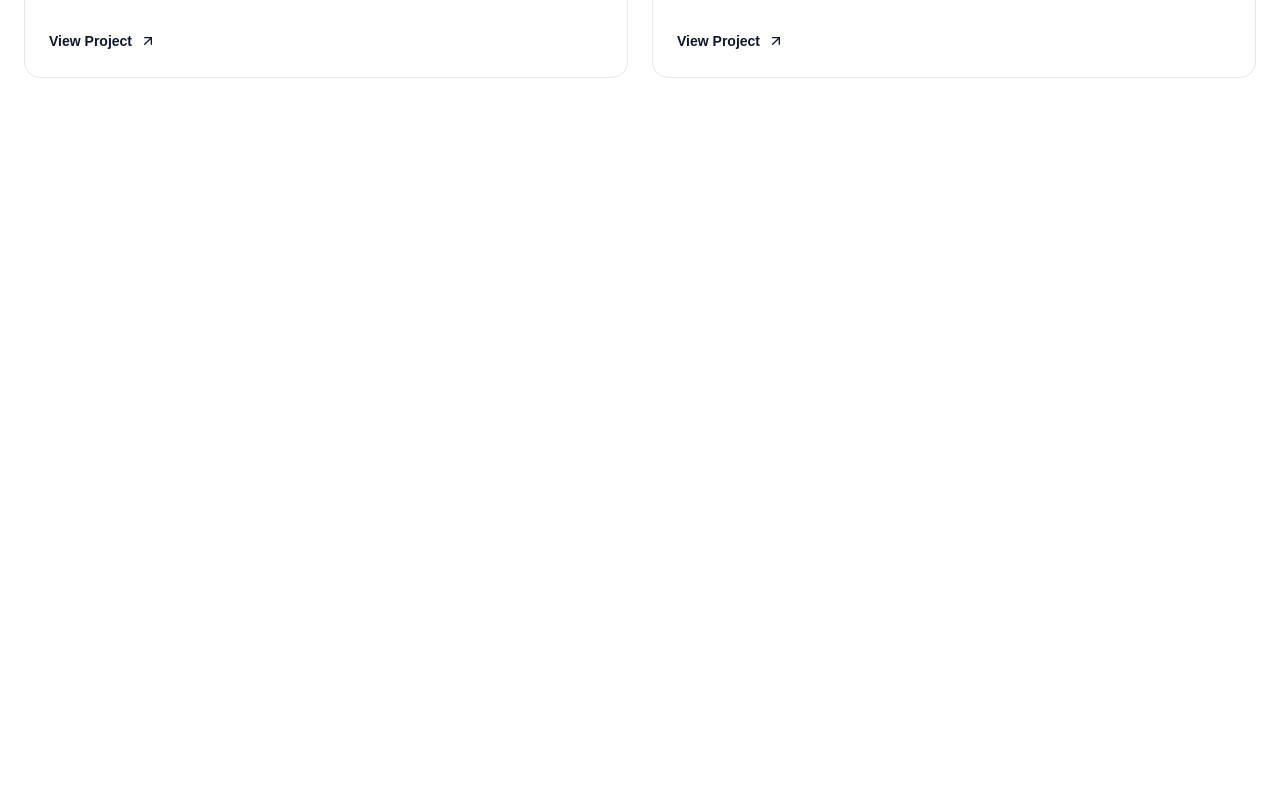
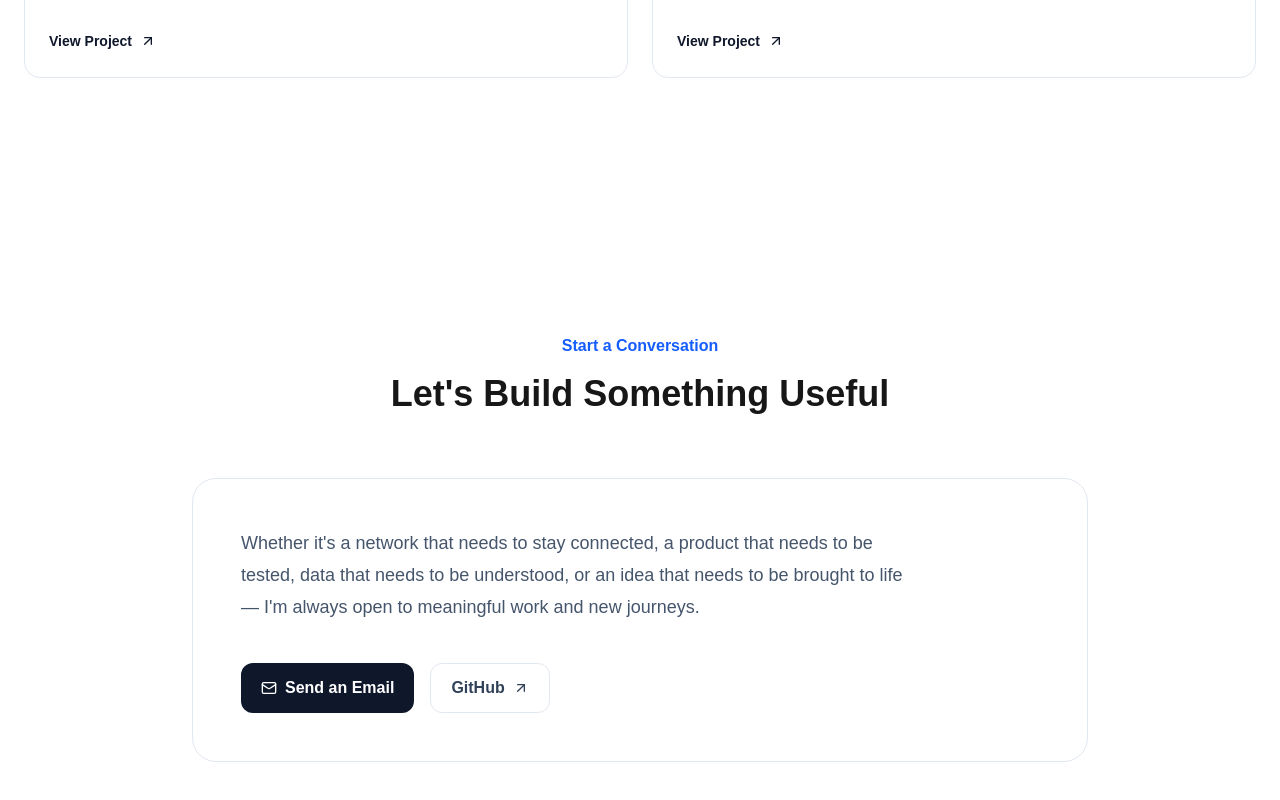
Before and after one commit to NeFoG28/yib-portofolio, a Next.js app: page / in a window 1280 px wide. Shown: the part 4476-5276 px from the top of the page. Before the commit the page ends 4682 px from the top, so only its background shows below. Built offline with nearby package versions, Linux system fonts and the light colour scheme.

Commit message:
feat(contact): add contact section

```diff
--- a/app/page.tsx
+++ b/app/page.tsx
@@ -5,6 +5,7 @@ import About from "@/components/sections/About";
 import Eperience from "@/components/sections/Experience";
 import Skills from "@/components/sections/Skills";
 import Projects from "@/components/sections/Projects";
+import Contact from "@/components/sections/Contact";
 
 
 export default function Home() {
@@ -19,6 +20,7 @@ export default function Home() {
         <Eperience />
         <Skills />
         <Projects />
+        <Contact />
       </main>
     </>
   );
--- /dev/null
+++ b/components/sections/Contact.tsx
@@ -0,0 +1,53 @@
+import { ArrowUpRight, Mail } from "lucide-react";
+import Section from "@/components/ui/Section";
+import { contact } from "@/data/contact";
+
+export default function Contact() {
+  return (
+    <Section
+      id="contact"
+      subtitle="Start a Conversation"
+      title="Let's Build Something Useful"
+    >
+      <div className="mx-auto max-w-4xl">
+
+        <div className="rounded-3xl border border-slate-200 bg-white p-8 md:p-12">
+
+          <p className="max-w-2xl text-lg leading-8 text-slate-600">
+            Whether it&apos;s a network that needs to stay connected,
+            a product that needs to be tested, data that needs to be
+            understood, or an idea that needs to be brought to life —
+            I&apos;m always open to meaningful work and new journeys.
+          </p>
+
+          <div className="mt-10 flex flex-col gap-4 sm:flex-row">
+
+            <a
+              href={`mailto:${contact.email}`}
+              className="inline-flex items-center justify-center gap-2 rounded-xl bg-slate-900 px-5 py-3 font-semibold text-white transition hover:bg-slate-800"
+            >
+              <Mail className="h-4 w-4" />
+              Send an Email
+            </a>
+
+            {contact.social.map((item) => (
+              <a
+                key={item.label}
+                href={item.url}
+                target="_blank"
+                rel="noopener noreferrer"
+                className="inline-flex items-center justify-center gap-2 rounded-xl border border-slate-200 px-5 py-3 font-semibold text-slate-700 transition hover:bg-slate-50"
+              >
+                {item.label}
+                <ArrowUpRight className="h-4 w-4" />
+              </a>
+            ))}
+
+          </div>
+
+        </div>
+
+      </div>
+    </Section>
+  );
+}
--- /dev/null
+++ b/data/contact.ts
@@ -0,0 +1,11 @@
+export const contact = {
+  email: "yusufindra.b@gmail.com",
+
+  social: [
+    {
+      label: "GitHub",
+      value: "NeFoG28",
+      url: "https://github.com/NeFoG28",
+    },
+  ],
+};
```
